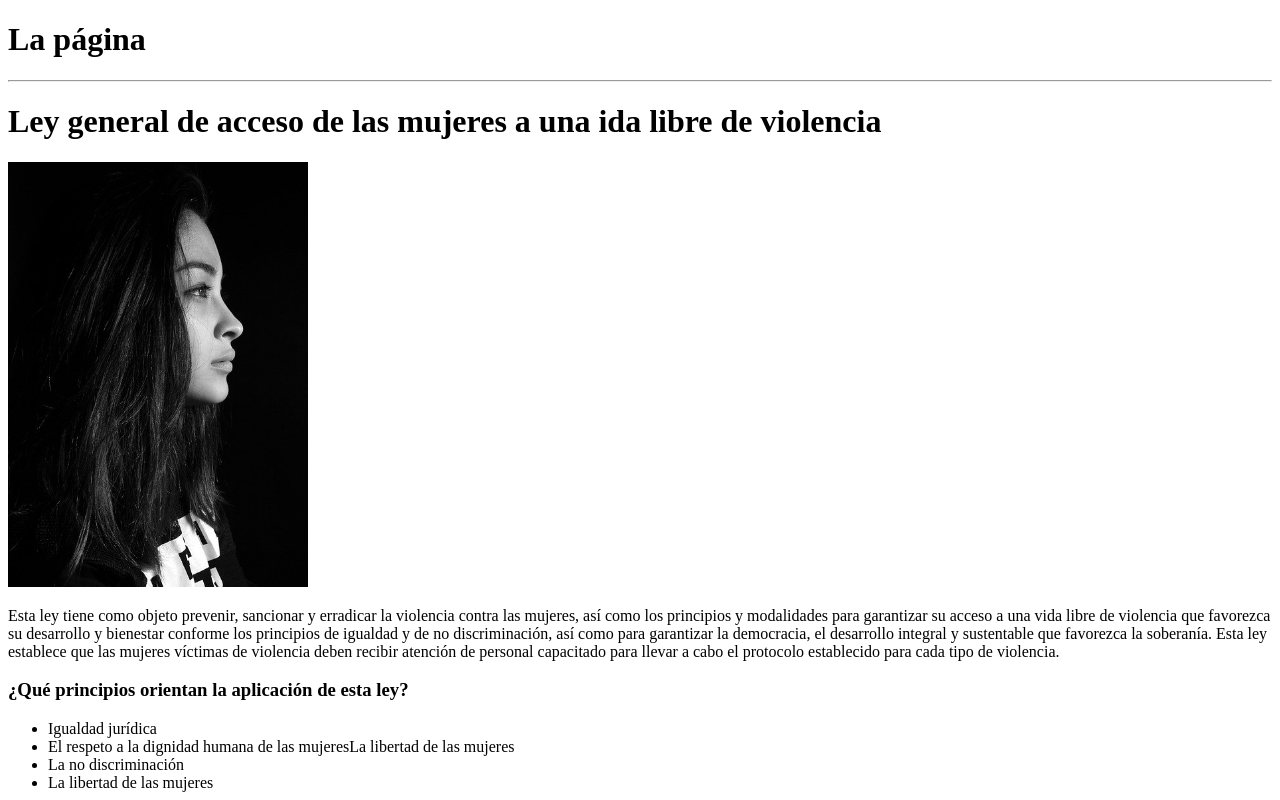
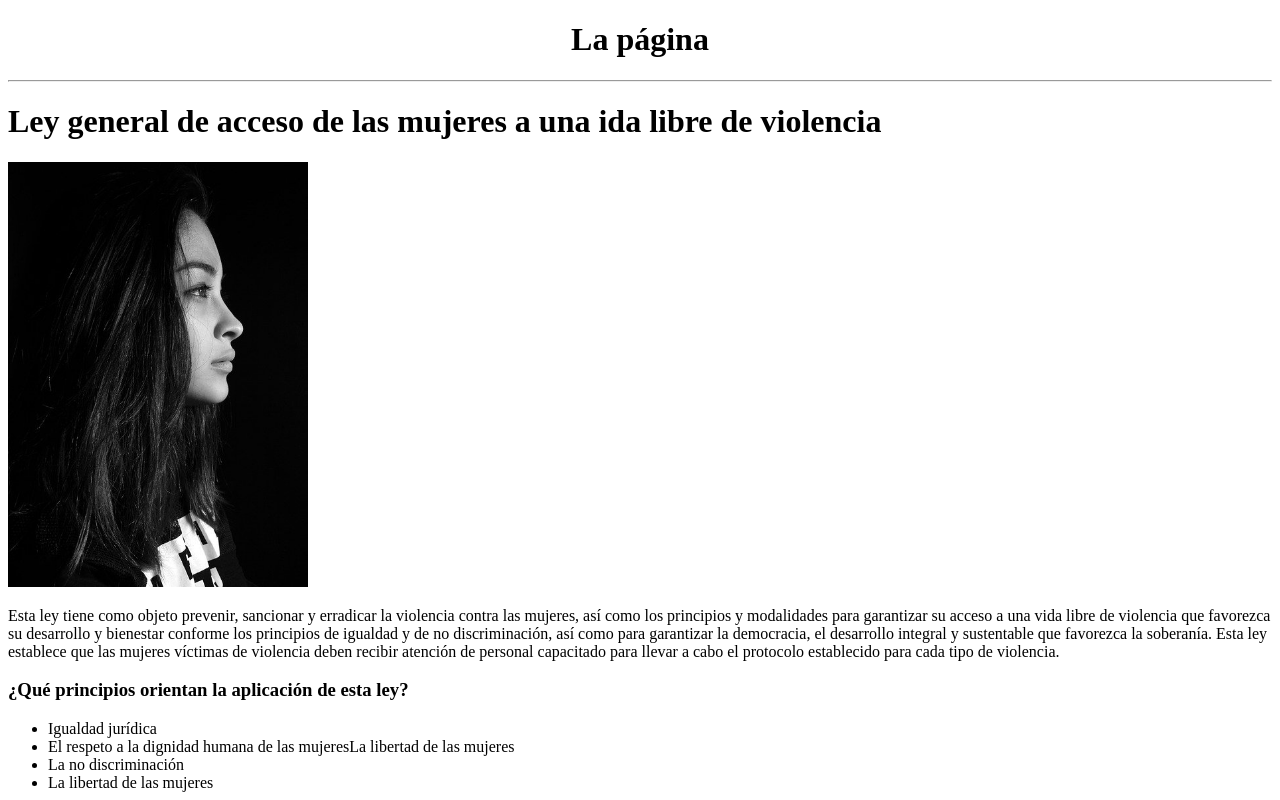
Before and after one commit to koalaEDC/Pagina3, a plain HTML site: page index.html in a window 1280 px wide. Shown: the top 800 px of the page. Drawn offline with Linux system fonts and the light colour scheme.

Commit message:
Update index.html

```diff
--- a/index.html
+++ b/index.html
@@ -10,7 +10,7 @@
 
 <body>
     <header>
-        <h1>La página</h1>
+        <center> <h1>La página</h1> </center>
 
     </header>
     <hr>
```
